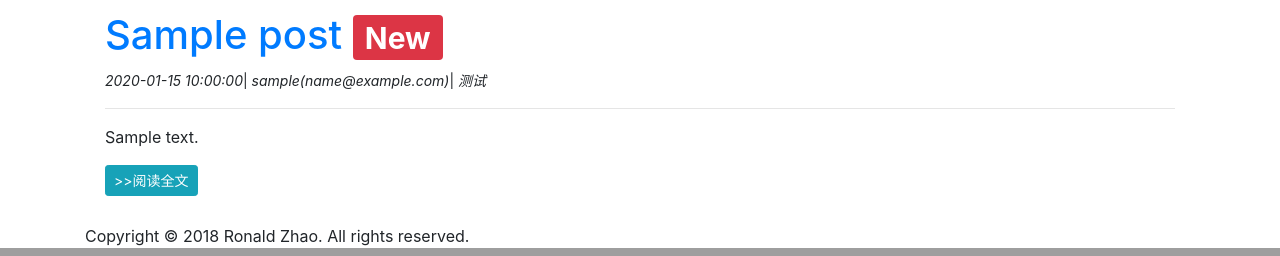
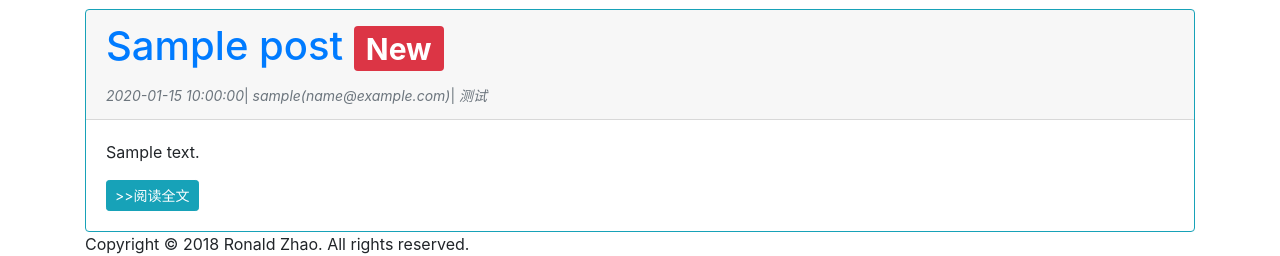
Before and after one commit to RonaldZhao/flask-bootstrap-blog, a Flask app: page / in a window 1280 px wide. Shown: the part 956-1212 px from the top of the page. Run offline with Flask 2, Linux system fonts and the light colour scheme; tables that the repository leaves empty hold one stand-in row (values such as "Sample post"); some libraries are stand-ins or nearby versions.

Commit message:
优化文章列表样式

```diff
--- a/blog/templates/index.html
+++ b/blog/templates/index.html
@@ -76,29 +76,29 @@
     {#  轮播图结束  #}
 
     {# 文章列表开始 #}
-    <ul class="list-group list-group-flush">
     {% for post in posts %}
-        <li class="list-group-item">
-            <div class="page-header">
-                <h1>
+    <div class="card border-info" style="margin-top: 10px;">
+        <div class="card-header">
+            <h1 class="card-title text-primary">
                 <a href="{{ url_for('detail', id=post.id) }}">{{ post.title }}</a>
                 {% if post in posts[:3] %}
                     <small class="badge badge-danger">New</small>
                 {% endif %}
             </h1>
-                <small>
+            <small class="text-secondary">
                 <i class="fas fa-calendar">{{ post.post_time }}</i>|
                 <i class="fas fa-user">{{ post.author.user_name }}({{ post.author.email }})</i>|
-                    <i class="fas fa-tags">测试</i></small>
-                <hr>
-                <p>
+                <i class="fas fa-tags">测试</i>
+            </small>
+        </div>
+        <div class="card-body">
+            <div class="card-text">
                 {{ post.content|truncate(300)|markdown|safe }}
-                    <a href="{{ url_for('detail', id=post.id) }}" class="btn btn-sm btn-info readmore">&gt;&gt;阅读全文</a>
-                </p>
             </div>
-        </li>
+            <a href="{{ url_for('detail', id=post.id) }}" class="btn btn-sm btn-info readmore card-link">&gt;&gt;阅读全文</a>
+        </div>
+    </div>
     {% endfor %}
-    </ul>
     {# 文章列表结束 #}
 </div>
 {% endblock %}
```
Lines whose indentation alone changed are shown as unchanged.
